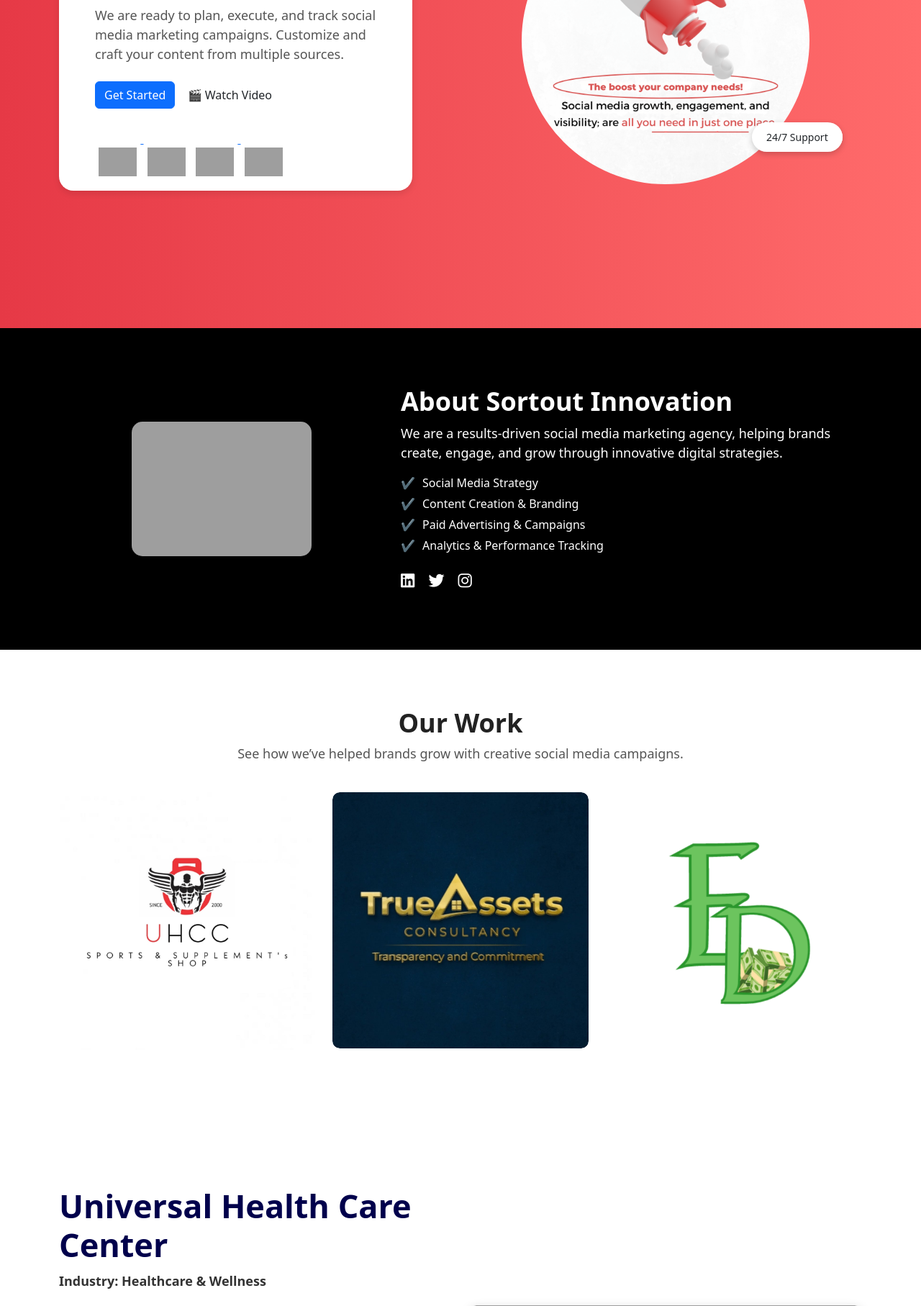
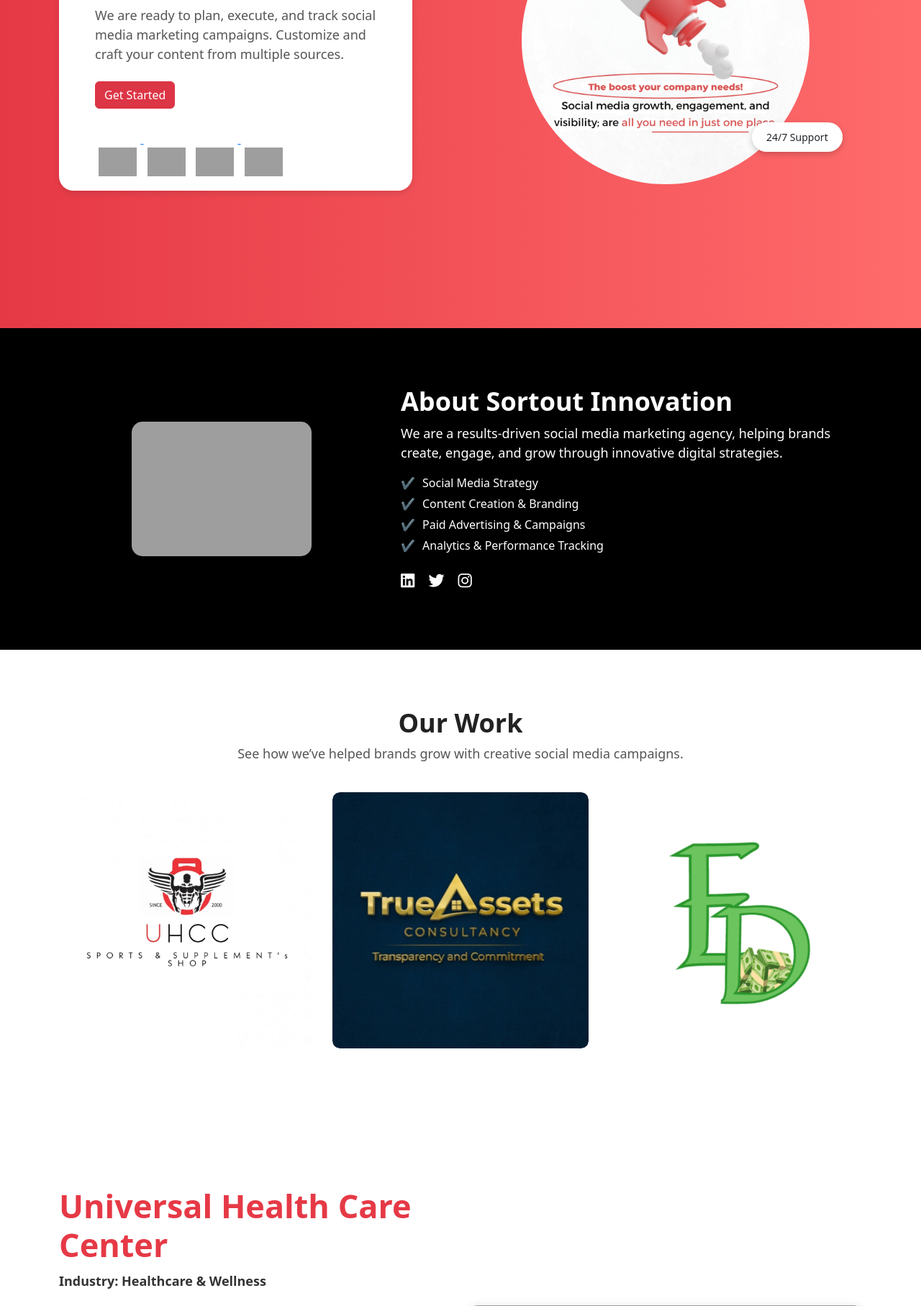
Before and after one commit to ajaySingh2615/sortOutMediaFrontend, a PHP site: page /pages/services/social-media-portfolio/social-media-portfolio.html in a window 1280 px wide. Shown: the part 410-2225 px from the top of the page at 72% size. Run offline with PHP 8.4, Linux system fonts and the light colour scheme; grey boxes are pictures that could not be loaded.

Commit message:
Enhance social media portfolio styles with margin adjustments and new color class

```diff
--- a/pages/services/social-media-portfolio/social-media-portfolio.css
+++ b/pages/services/social-media-portfolio/social-media-portfolio.css
@@ -297,6 +297,7 @@ body {
 
   .brand-logos img {
     height: 25px;
+    margin: 10px;
   }
 }
 
@@ -481,6 +482,10 @@ body {
 
 .background-uhcc {
   background: linear-gradient(to right, #e63946, #ff6b6b) !important;
+}
+
+.uhcc-color {
+  color: #e63946 !important;
 }
 
 /* Left Side: Case Study Content */
--- a/pages/services/social-media-portfolio/social-media-portfolio.html
+++ b/pages/services/social-media-portfolio/social-media-portfolio.html
@@ -120,11 +120,11 @@
             </p>
 
             <div class="mt-4">
-              <a href="work"
-                ><button class="btn btn-primary">Get Started</button></a
+              <a href="#work"
+                ><button class="btn btn-danger">Get Started</button></a
               >
 
-              <button class="btn btn-outline">🎬 Watch Video</button>
+              <!-- <button class="btn btn-outline">🎬 Watch Video</button> -->
             </div>
 
             <!-- Brand Logos -->
@@ -296,7 +296,9 @@
         <div class="row align-items-center">
           <!-- Left Side: Case Study Details -->
           <div class="col-md-6 case-study-content">
-            <h2 class="case-study-title">Universal Health Care Center</h2>
+            <h2 class="case-study-title uhcc-color">
+              Universal Health Care Center
+            </h2>
             <p class="case-study-industry">Industry: Healthcare & Wellness</p>
             <p class="case-study-description">
               We helped UHCC enhance their online presence, increase engagement,
```
